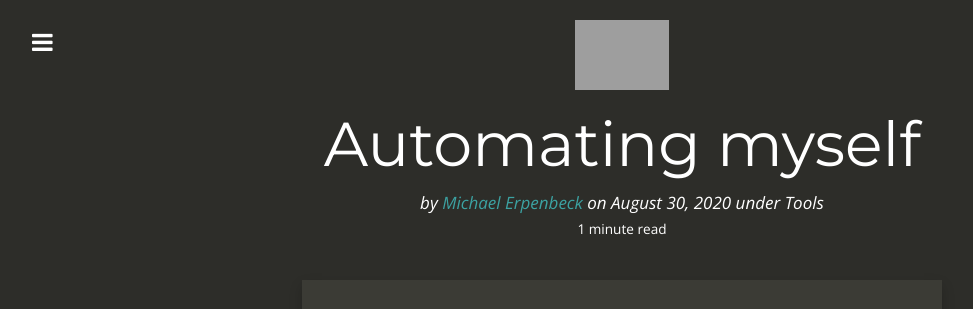
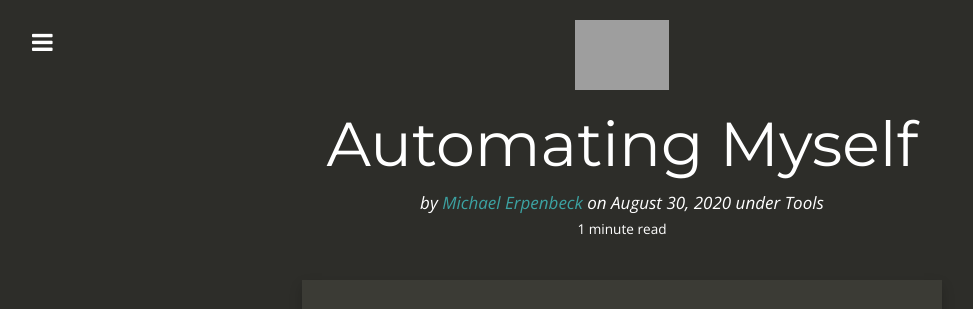
Before and after one commit to GitMje/gitmje.github.io, a Jekyll site: the page built from _posts/2020-08-30-automating-myself.md, in a window 1280 px wide. Shown: the top 309 px of the page, without its empty margins (18-991 px from the left). Built offline with Jekyll 4.4.1, drawn with Linux system fonts in a browser that asks for light colours; nearby versions of some CDN libraries; grey boxes are pictures that could not be loaded.

Commit message:
fixing caps

```diff
--- a/_posts/2020-08-30-automating-myself.md
+++ b/_posts/2020-08-30-automating-myself.md
@@ -1,6 +1,6 @@
 ---
 layout:     post
-title:      Automating myself
+title:      Automating Myself
 date:       2020-08-30 10:00:00
 author:     Michael Erpenbeck
 summary:    Automating myself through Zoombot
```
